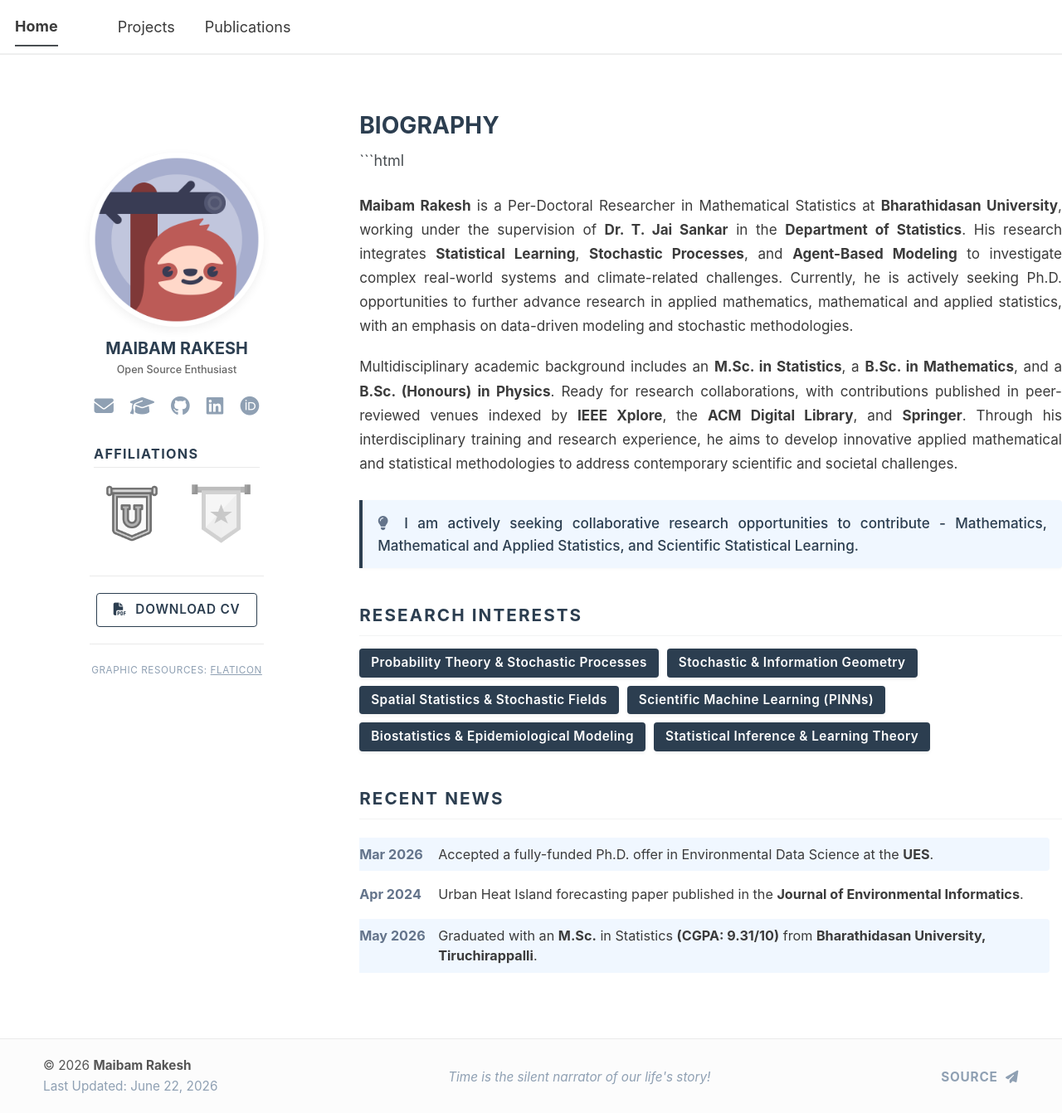
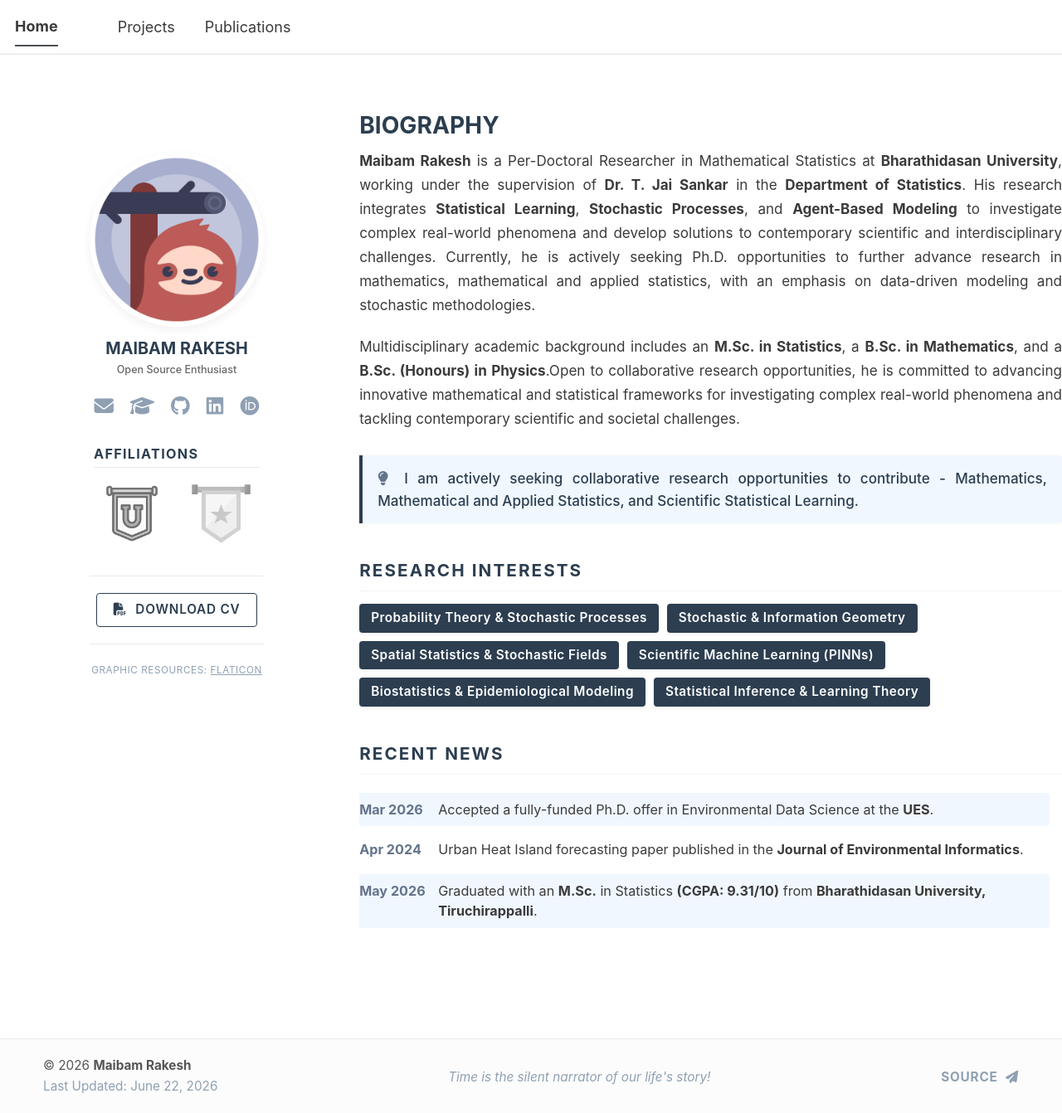
Before and after one commit to maibamrakeshsingh/maibamrakeshsingh.github.io, a Jekyll site: the page built from _pages/about.md, in a window 1280 px wide and 1342 px high. Shown: the whole window at 83% size. Built offline with Jekyll 4.4.1, drawn with Linux system fonts in a browser that asks for light colours; a script bundle is joined from its source files by our own code; library files that are not in the unit come from our copies.

Commit message:
Update about.md

````diff
--- a/_pages/about.md
+++ b/_pages/about.md
@@ -184,13 +184,12 @@ redirect_from:
   }
 </style>
 
-```html
 <div class="content-text">
-  <strong>Maibam Rakesh</strong> is a Per-Doctoral Researcher in Mathematical Statistics at <strong>Bharathidasan University</strong>, working under the supervision of <strong>Dr. T. Jai Sankar</strong> in the <strong>Department of Statistics</strong>. His research integrates <strong>Statistical Learning</strong>, <strong>Stochastic Processes</strong>, and <strong>Agent-Based Modeling</strong> to investigate complex real-world systems and climate-related challenges. Currently, he is actively seeking Ph.D. opportunities to further advance research in applied mathematics, mathematical and applied statistics, with an emphasis on data-driven modeling and stochastic methodologies.
+  <strong>Maibam Rakesh</strong> is a Per-Doctoral Researcher in Mathematical Statistics at <strong>Bharathidasan University</strong>, working under the supervision of <strong>Dr. T. Jai Sankar</strong> in the <strong>Department of Statistics</strong>. His research integrates <strong>Statistical Learning</strong>, <strong>Stochastic Processes</strong>, and <strong>Agent-Based Modeling</strong> to investigate complex real-world phenomena and develop solutions to contemporary scientific and interdisciplinary challenges. Currently, he is actively seeking Ph.D. opportunities to further advance research in mathematics, mathematical and applied statistics, with an emphasis on data-driven modeling and stochastic methodologies.
 </div>
 
 <div class="content-text">
-  Multidisciplinary academic background includes an <strong>M.Sc. in Statistics</strong>, a <strong>B.Sc. in Mathematics</strong>, and a <strong>B.Sc. (Honours) in Physics</strong>. Ready for research collaborations, with contributions published in peer-reviewed venues indexed by <strong>IEEE Xplore</strong>, the <strong>ACM Digital Library</strong>, and <strong>Springer</strong>. Through his interdisciplinary training and research experience, he aims to develop innovative applied mathematical and statistical methodologies to address contemporary scientific and societal challenges.
+  Multidisciplinary academic background includes an <strong>M.Sc. in Statistics</strong>, a <strong>B.Sc. in Mathematics</strong>, and a <strong>B.Sc. (Honours) in Physics</strong>.Open to collaborative research opportunities, he is committed to advancing innovative mathematical and statistical frameworks for investigating complex real-world phenomena and tackling contemporary scientific and societal challenges.
 </div>
 
 
````
